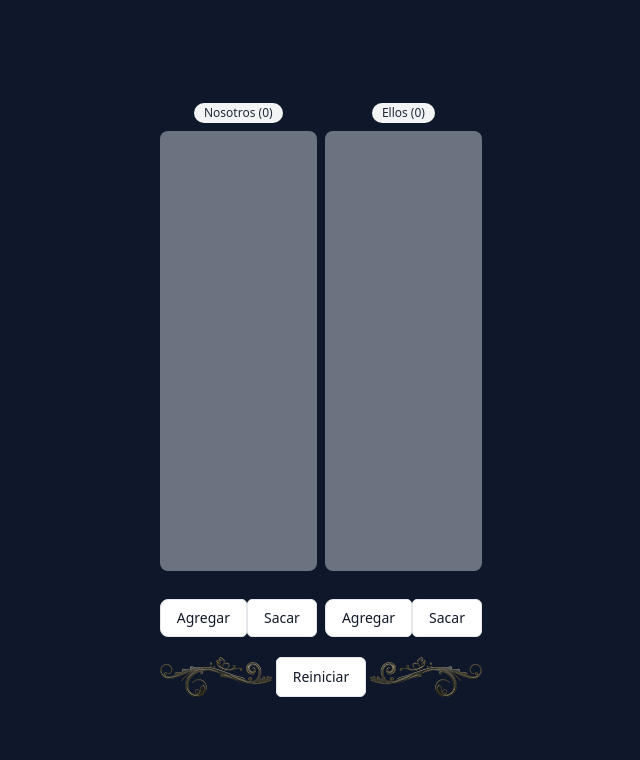
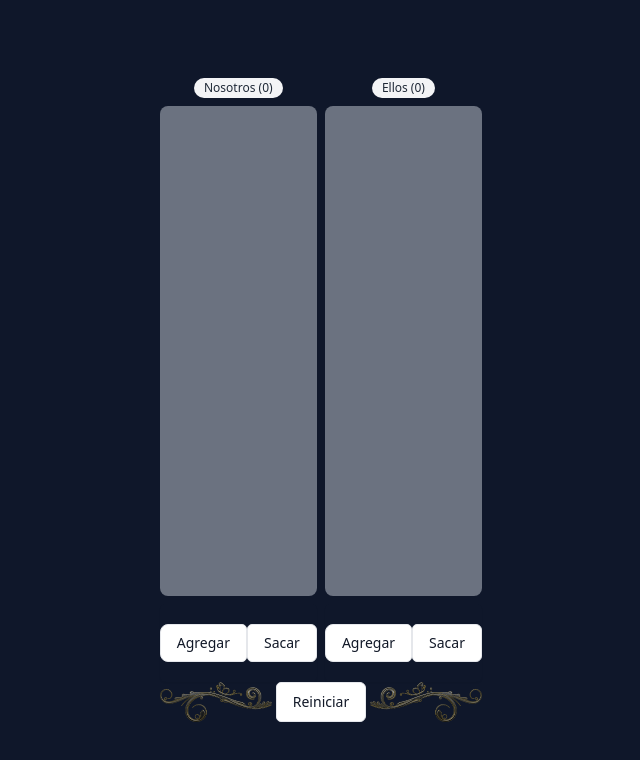
Before and after one commit to wayaba/anotador-truco, a React (Vite) app: page / in a window 1280 px wide. Shown: the top 760 px of the page, without its empty margins (319-959 px from the left). Built offline with nearby package versions, Linux system fonts and the light colour scheme.

Commit message:
agrego tamaño ajustado

```diff
--- a/src/App.jsx
+++ b/src/App.jsx
@@ -3,7 +3,7 @@ import { Game } from "./components/Game"
 
 function App() {
   return (
-    <main className="grid h-screen place-content-center bg-slate-900">
+    <main className="grid totalPageSize place-content-center bg-slate-900">
       <Game />
     </main>
   )
--- a/src/components/CounterBoard.jsx
+++ b/src/components/CounterBoard.jsx
@@ -54,7 +54,7 @@ export function CounterBoard({
       <span className="m-auto w-fit bg-gray-100 text-gray-800 text-xs font-medium px-2.5 py-0.5 rounded-full dark:bg-gray-700 dark:text-gray-300 text-center">
         {title} ({points})
       </span>
-      <div className="flex flex-col bg-gray-500 min-h-[75vh] sm:min-h-[55vh] rounded-lg">
+      <div className="flex flex-col bg-gray-500 min-h-[490px] rounded-lg">
         <div className="flex-col flex justify-center items-center">
           {drawPoints()}
         </div>
--- a/src/components/Game.jsx
+++ b/src/components/Game.jsx
@@ -65,6 +65,7 @@ export const Game = () => {
   }
   return (
     <section className="flex flex-col">
+
       <div className="flex flex-row text-white gap-2">
         <CounterBoard
           title="Nosotros"
--- a/src/index.css
+++ b/src/index.css
@@ -1,6 +1,11 @@
 @tailwind base;
 @tailwind components;
 @tailwind utilities;
+
+
+.totalPageSize {
+	min-height: 100dvh;
+}
 
 h2{
 	margin-top: 30px;
```
